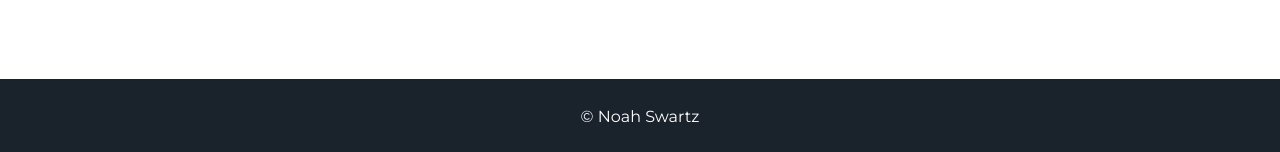
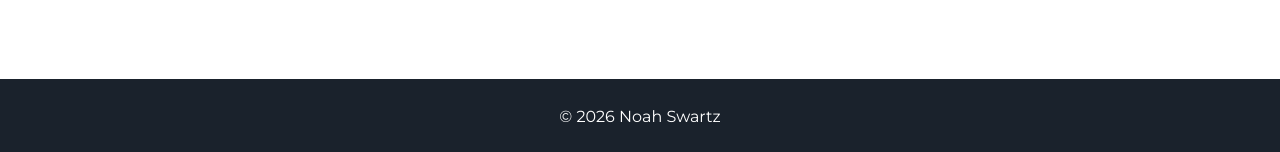
Before and after one commit to nswartz/nswartz.github.io, a Jekyll site: the page built from index.html, in a window 1280 px wide. Shown: the part 2105-2257 px from the top of the page. Built offline with Jekyll 4.4.1, drawn with Linux system fonts in a browser that asks for light colours.

Commit message:
feat: add dynamic year to footer copyright
Co-Authored-By: Claude Opus 4.5 <noreply@anthropic.com>

```diff
--- a/_includes/footer.html
+++ b/_includes/footer.html
@@ -1,5 +1,5 @@
 <footer class="footer">
-    <p>&copy; {{site.username}}</p>
+    <p>&copy; {{ "now" | date: "%Y" }} {{site.username}}</p>
 </footer>
 <script src="//cdn.jsdelivr.net/particles.js/2.0.0/particles.min.js"></script>
 <script src="{{ "/assets/js/sweet-scroll.min.js" | prepend: site.baseurl }}"></script>
```
